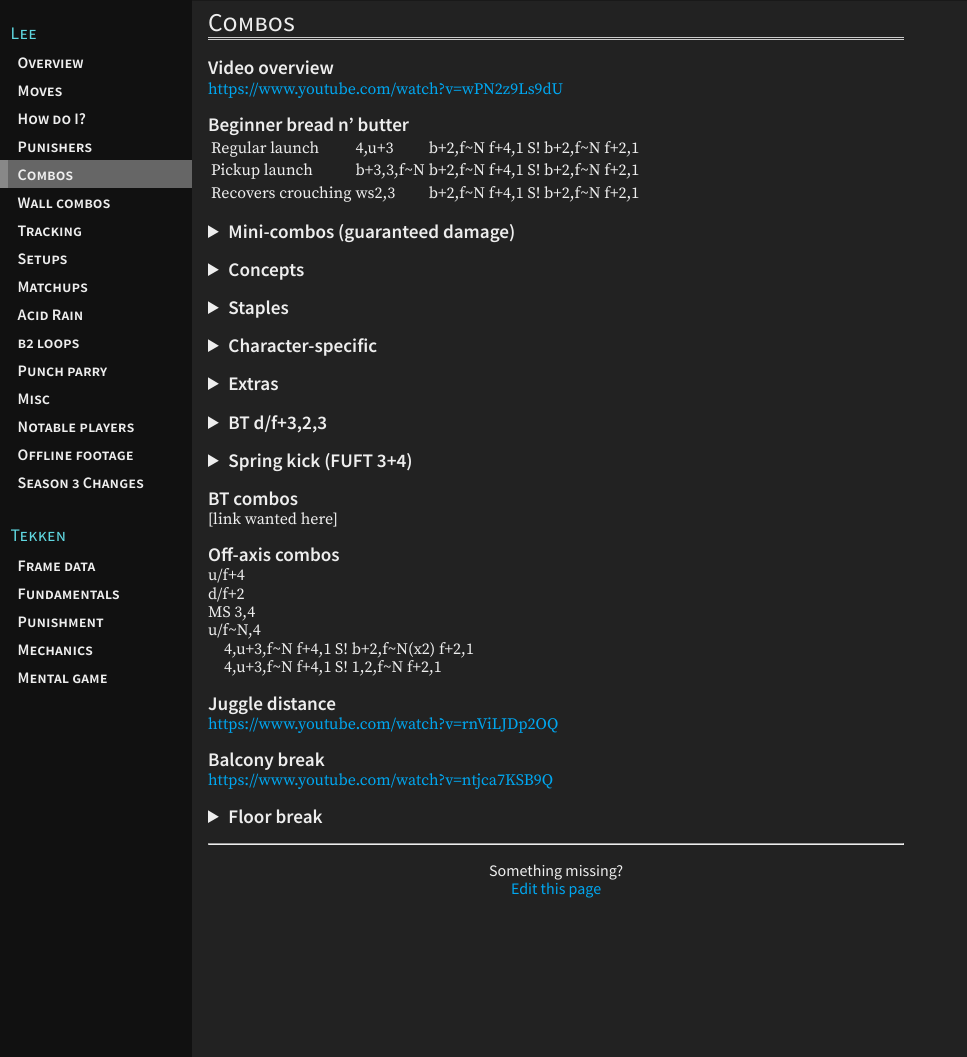
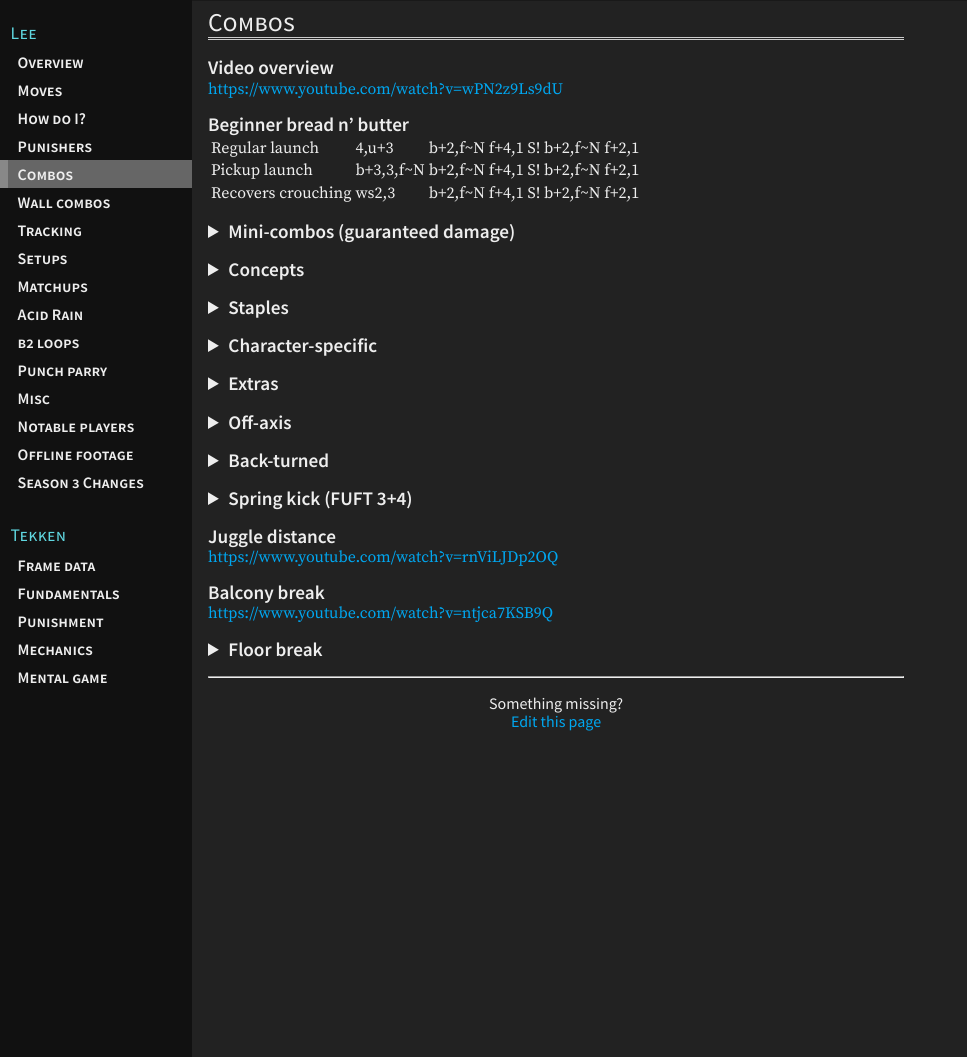
Before and after one commit to t7leeschool/t7leeschool.github.io, a Jekyll site: the page built from _pages/combos.md, in a window 1280 px wide and 1057 px high. Shown: the whole window, without its empty margins (0-967 px from the left). Built offline with Jekyll 4.4.1, drawn with Linux system fonts in a browser that asks for light colours; part of the change alters nothing that is shown.

Commit message:
add some back-turned combos

```diff
--- a/_pages/combos.md
+++ b/_pages/combos.md
@@ -283,28 +283,64 @@ d,D/B+4
 </details>
 
 <details>
-<summary markdown="0">BT d/f+3,2,3</summary>
+<summary markdown="0">Off-axis</summary>
+u/f+4
+d/f+2
+MS 3,4
+u/f\~N,4
+: 4,u+3,f\~N d+2 f+4,1 S! b+2,f\~N f+2,1
+: 4,u+3,f\~N f+4,1 S! b+2,f\~N(x2) f+2,1
+: 4,u+3,f\~N f+4,1 S! 1,2,f\~N f+2,1
+</details>
+
+<details>
+<summary markdown="0">Back-turned</summary>
+Against big characters with short legs (Gigas, Jack, Marduk, bears):
+
+- Dead center of opponent's back:
+  - S! b+2,f\~N doesn't work; just go straight for f+2,1
+  - b+2,4,3 S! f+2,1 as aerial hits 3--7 won't work; do b+2,f\~N f+4,1 S! f+2,1 instead
+- b+3,3,f\~N b+2,f\~N doesn't work
+- b+3,3,f\~N 2 sometimes doesn't work; try b+3,3,f\~N 1 instead
+
+BT f+3,3,3,3,3,4
+: d+2 b+2,f\~N 1,2,f\~N f+2,1 (60 dmg)
+
+BT f+3,3,3,3,4
+: b+3,3,f\~N 2 b+2,f\~N f+4,1 S! f+2,1 (69 dmg)
+
+BT d,D/B+4
+: f,F\~4,u+3 b+2,f\~N(x3) ws2,4 S! f+2,1 (77 dmg)
+: f,F\~4,u+3 b+2,f\~N ws2,4 S! b+2,f\~N ws2,3 (74 dmg)
+: U/F,4 2 b+2,4,3 S! b+2,f\~N f+2,1 (73 dmg)
+: &lt;4,u+3 b+2,f\~N f+4,1 S! b+2,f\~N f+2,1 (72 dmg)
+: SSR d/f+1+2,3 S! b+2,f\~N(x4) f+2,1 (71 dmg)
+
+BT u/f+3,4
+: b+3,3,f\~N 2 f+4,1 S! b+2,f\~N f+2,1 (72 dmg)
+
 <!-- https://discordapp.com/channels/361852916203651074/362381291905351692/601635972823908353 -->
+BT d/f+3,2,3
+: Notes:
+  - If left of opponent's center back, delay d+2
+  - If right of opponent's center back, do d+2 immediately
+  - If somewhat left of center and they are face up from b+2, then ws2 must be delayed
+  - If far enough that b+2 is going to turn them face-down, then ws2 must be immediate
 
-d/f+3,2,3 2 d+2 b+2,f\~N ws2,4 S! b+4 d+3 (97 dmg)
+  Staple damage at most angles:
+  - 2 d+2 b+2,4,3 S! b+2,f\~N f+2,1 (91 dmg)
 
-This is the max damage at most angles. Note:
+  Max damage at most angles:
+  - 2 d+2 b+2,f\~N ws2,4 S! b+4 d+3 (97 dmg)
 
-- If you are left of the opponent's center back, you need to delay d+2
-- If you are right of their center back, you need to not delay d+2
-- If you are somewhat left of center and they are face up from b+2, then ws2 must hit very late to connect
-- If you are far enough that b+2 is going to turn them face-down, then there must be no delay for the ws2 to connect
+  Dead center or slightly left of opponent's center back:
+  - 2 f,F\~4,u+3 b+2,f\~N b+1:1,f\~N ws2,4 S! wr3,4 (99 dmg)
 
-Other higher damage juggles:
+  vs. Large normals, somewhat right of opponent's center back:
+  - 2 d+2 b+2,f\~N ws2,4 S! b+4 u/b+3 (100 dmg)
 
-- d/f+3,2,3 2 f,F\~4,u+3 b+2,f\~N b+1:1,f\~N ws2,4 S! wr3,4\\
-  (dead center or slightly left of opponent's middle back, 99 dmg)
-- d/f+3,2,3 2 d+2 b+2,f\~N ws2,4 S! b+4 u/b+3\\
-  (vs. large normals, somewhat right of opponent's center back, really tough timing on the finish, 100 dmg)
-
-With rage, comboing anywhere from left of center back becomes very easy for good damage:
-
-- d/f+3,2,3 4,u+3 d/f+3+4,f\~N ws2,4 S! b+4 d+3 (114 dmg)
+  With rage, from left of opponent's center back:
+  - 4,u+3 d/f+3+4,f\~N ws2,4 S! b+4 d+3 (114 dmg)
 </details>
 
 <details>
@@ -319,17 +355,6 @@ If the spring kick hits an aerial opponent, then d/f+4 and d+4,4,u+3,f\~N
 pickups won't work, since there's too much pushback. Instead, you can try
 b+3,3,f\~N which might be too slow.
 </details>
-
-## BT combos
-[link wanted here]
-
-## Off-axis combos
-u/f+4
-d/f+2
-MS 3,4
-u/f\~N,4
-: 4,u+3,f\~N f+4,1 S! b+2,f\~N(x2) f+2,1
-: 4,u+3,f\~N f+4,1 S! 1,2,f\~N f+2,1
 
 ## Juggle distance
 <https://www.youtube.com/watch?v=rnViLJDp2OQ>
--- a/assets/style/main.scss
+++ b/assets/style/main.scss
@@ -318,8 +318,12 @@ dd + dt {
 }
 
 dd {
-  margin-left: 2.5em;
-  text-indent: -1.5em;
+  margin-left: 0.5em;
+  text-indent: 0.25em;
+}
+
+dd li {
+  text-indent: 0;
 }
 
 img {
```
